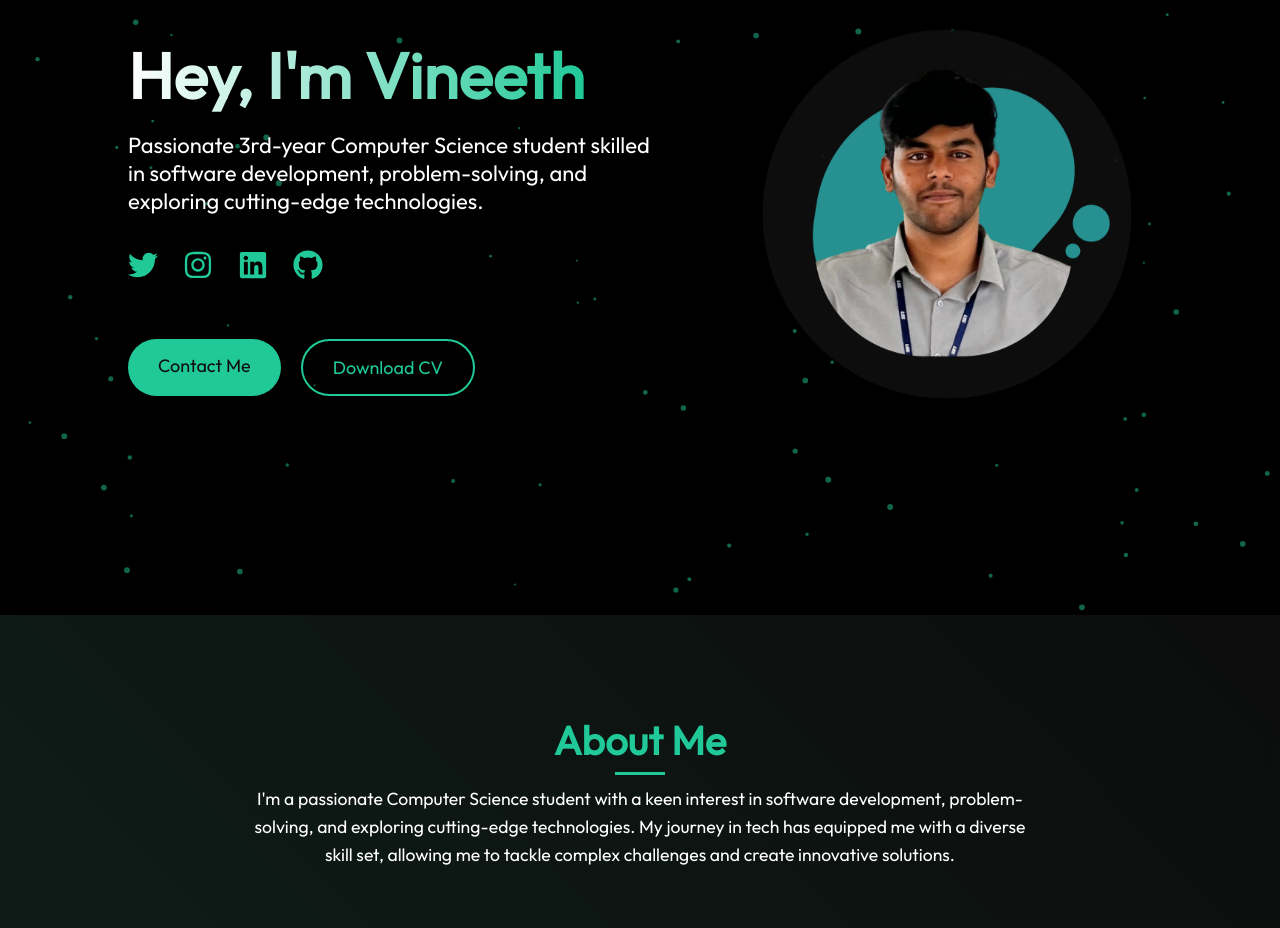
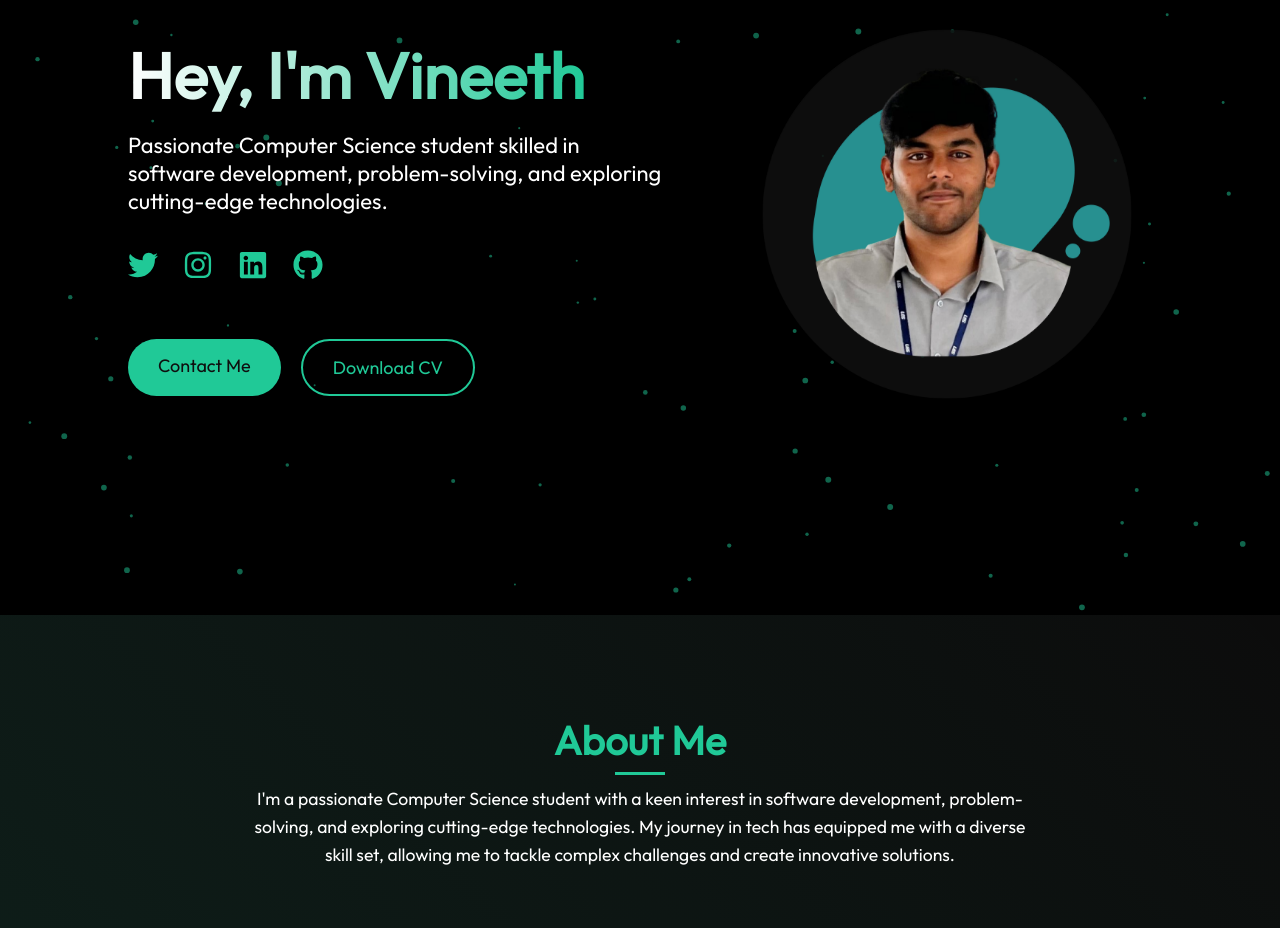
Before and after one commit to vineeth33/Myportfolio, a React (Vite) app: page / in a window 1280 px wide. Shown: the part 985-1913 px from the top of the page. Built offline with nearby package versions, Linux system fonts and the light colour scheme.

Commit message:
Update Hero.jsx

```diff
--- a/src/components/Hero/Hero.jsx
+++ b/src/components/Hero/Hero.jsx
@@ -65,7 +65,7 @@ export const Hero = () => {
       <div className={styles.content}>
         <h1 className={styles.title}>Hey, I'm Vineeth</h1>
         <p className={styles.description}>
-          Passionate 3rd-year Computer Science student skilled in software development, problem-solving, and exploring cutting-edge technologies.
+          Passionate Computer Science student skilled in software development, problem-solving, and exploring cutting-edge technologies.
         </p>
 
         <div className={styles.socialIcons}>
```
